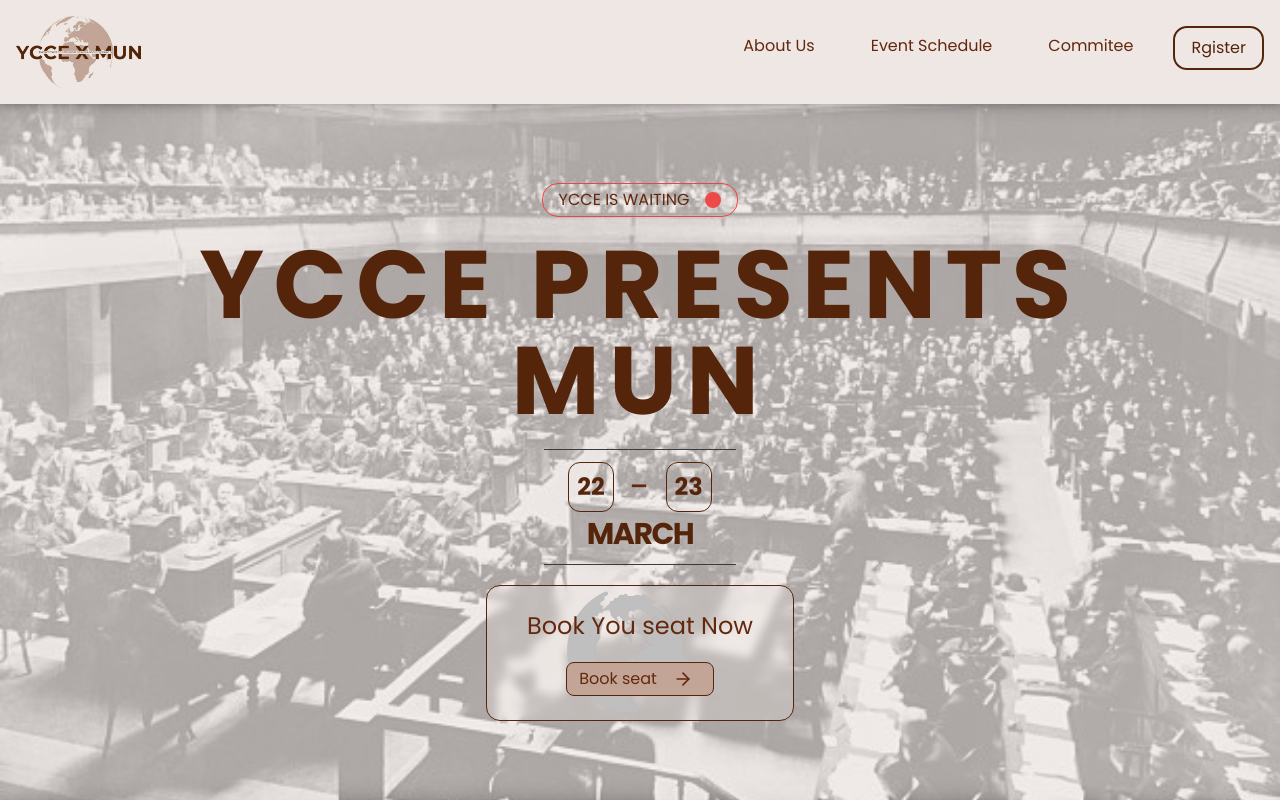
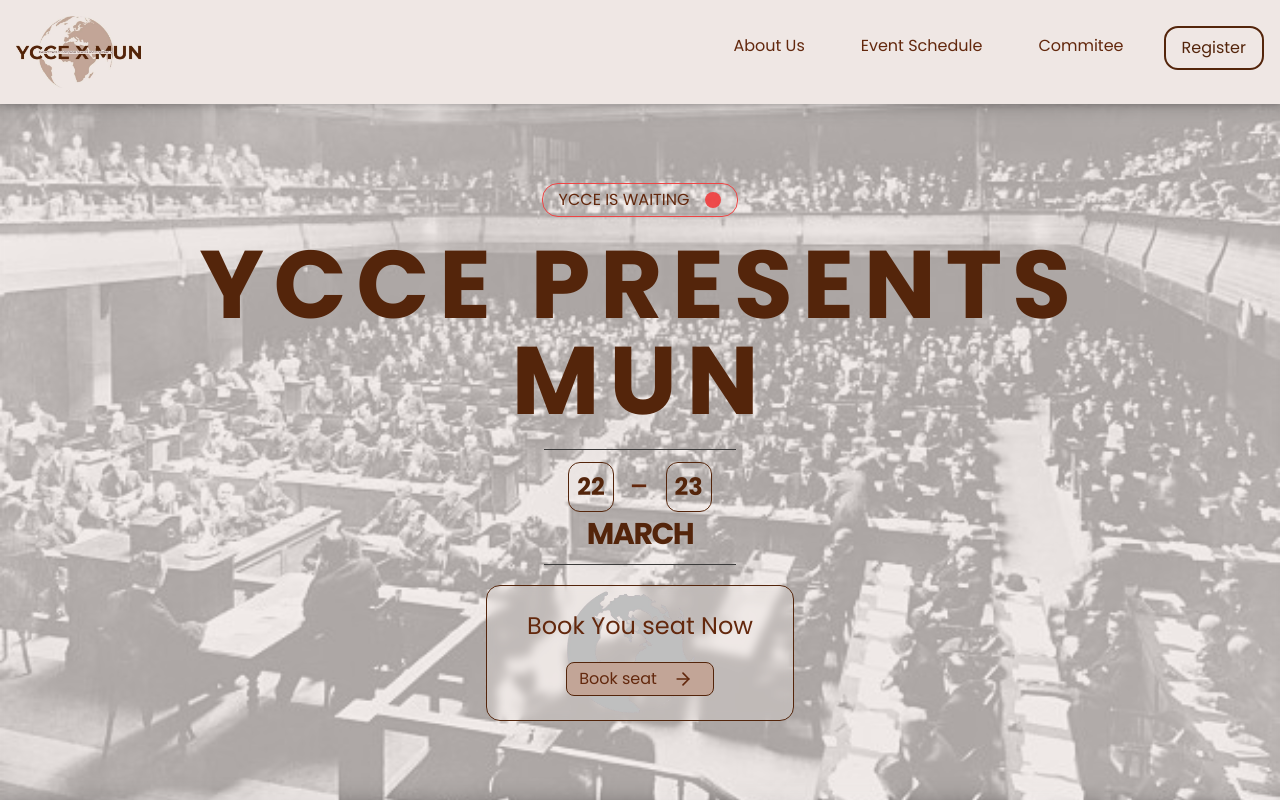
Before and after one commit to spectropaws/yccexmun, a Next.js app: page / in a window 1280 px wide. Shown: the top 802 px of the page. Built offline with nearby package versions, Linux system fonts and the light colour scheme.

Commit message:
Correct spell

```diff
--- a/app/components/Navbar.js
+++ b/app/components/Navbar.js
@@ -49,7 +49,7 @@
                 className="text-[#54250B] hover:bg-[#FFF4E2] hover:text-[#54250B] -mt-2 py-2 px-4 rounded-md transition duration-200 border-2 border-[#54250B] hover:border-[#FFF4E2] hover:scale-105 transform"
                 onClick={() => document.getElementById("nav_modal").showModal()}
               >
-                Rgister
+                Register
               </button>
 
               {/* ---------------------------Dialog--------------------- */}
@@ -60,7 +60,7 @@
                       ✕
                     </button>
                   </form>
-                  <h3 className="font-bold text-lg">Rigister here</h3>
+                  <h3 className="font-bold text-lg">Register here</h3>
                   <div>
                     <iframe
                       src="https://konfhub.com/widget/ycce-x-mun?desc=false&secondaryBg=F7F7F7&ticketBg=F7F7F7&borderCl=F7F7F7&bg=FFFFFF&fontColor=572148&ticketCl=572148&btnColor=fb5850&fontFamily=Prompt&borderRadius=10"
@@ -129,7 +129,7 @@
                   ✕
                 </button>
               </form>
-              <h3 className="font-bold text-lg">Rigister here</h3>
+              <h3 className="font-bold text-lg">Register here</h3>
               <div>
                 <iframe
                   src="https://konfhub.com/widget/ycce-x-mun?desc=false&secondaryBg=F7F7F7&ticketBg=F7F7F7&borderCl=F7F7F7&bg=FFFFFF&fontColor=572148&ticketCl=572148&btnColor=fb5850&fontFamily=Prompt&borderRadius=10"
```
